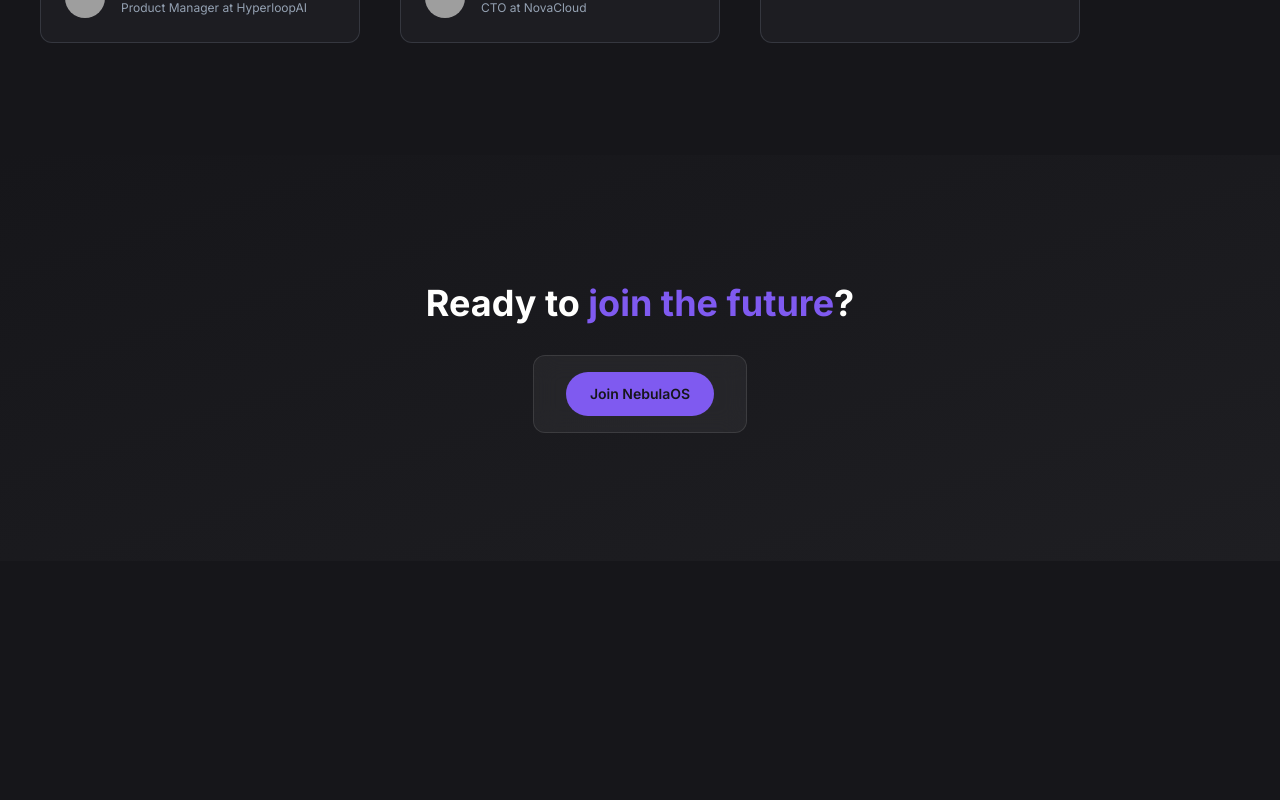
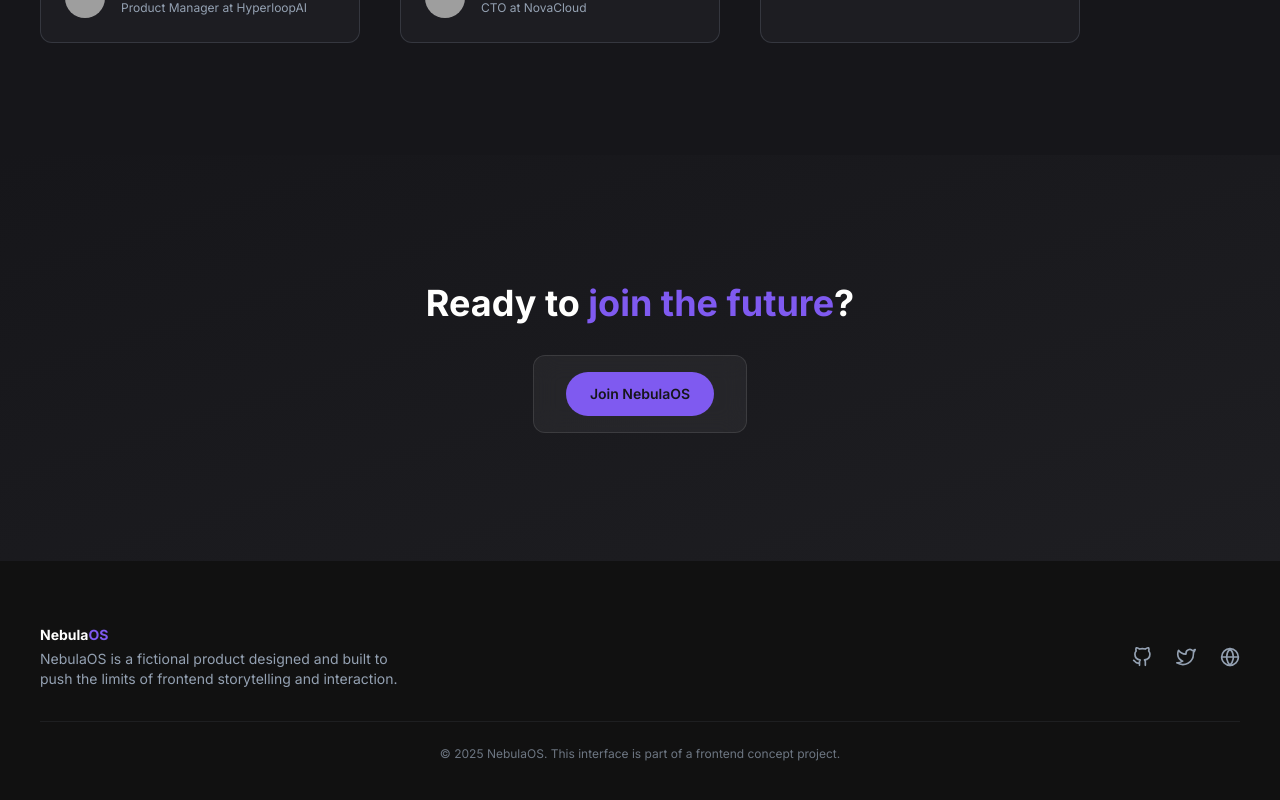
Before and after one commit to quim-romero/nebulaos-landing, a React (Vite) app: page / in a window 1280 px wide. Shown: the part 2897-3697 px from the top of the page. Before the commit the page ends 3458 px from the top, so only its background shows below. Built offline with nearby package versions, Linux system fonts and the light colour scheme; grey boxes are pictures that could not be loaded.

Commit message:
Add footer with branding

```diff
--- a/src/App.jsx
+++ b/src/App.jsx
@@ -5,6 +5,7 @@
 import Demo from './sections/Demo'
 import Testimonials from './sections/Testimonials'
 import CTA from './sections/CTA'
+import Footer from './components/Footer'
 import SmoothScroll from './components/SmoothScroll'
 
 function App() {
@@ -17,6 +18,7 @@
       <Demo />
       <Testimonials />
       <CTA />
+      <Footer />
     </SmoothScroll>
   )
 }
--- /dev/null
+++ b/src/components/Footer.jsx
@@ -0,0 +1,39 @@
+import { FiGithub, FiTwitter, FiGlobe } from 'react-icons/fi'
+import Container from './Container'
+
+const Footer = () => {
+  return (
+    <footer className="bg-[#111] text-muted text-sm pt-16 pb-12">
+      <Container className="flex flex-col md:flex-row justify-between items-center gap-6 text-center md:text-left">
+        <div>
+          <div className="font-bold text-light mb-1">
+            Nebula<span className="text-primary">OS</span>
+          </div>
+          <p className="max-w-sm">
+            NebulaOS is a fictional product designed and built to push the limits of frontend storytelling and interaction.
+          </p>
+        </div>
+
+        <div className="flex gap-6 text-xl">
+          <a href="#" className="hover:text-light transition-colors">
+            <FiGithub />
+          </a>
+          <a href="#" className="hover:text-light transition-colors">
+            <FiTwitter />
+          </a>
+          <a href="#" className="hover:text-light transition-colors">
+            <FiGlobe />
+          </a>
+        </div>
+      </Container>
+
+      <Container>
+        <div className="mt-8 text-xs text-muted/70 text-center border-t border-muted/10 pt-6">
+          © {new Date().getFullYear()} NebulaOS. This interface is part of a frontend concept project.
+        </div>
+      </Container>
+    </footer>
+  )
+}
+
+export default Footer
```
